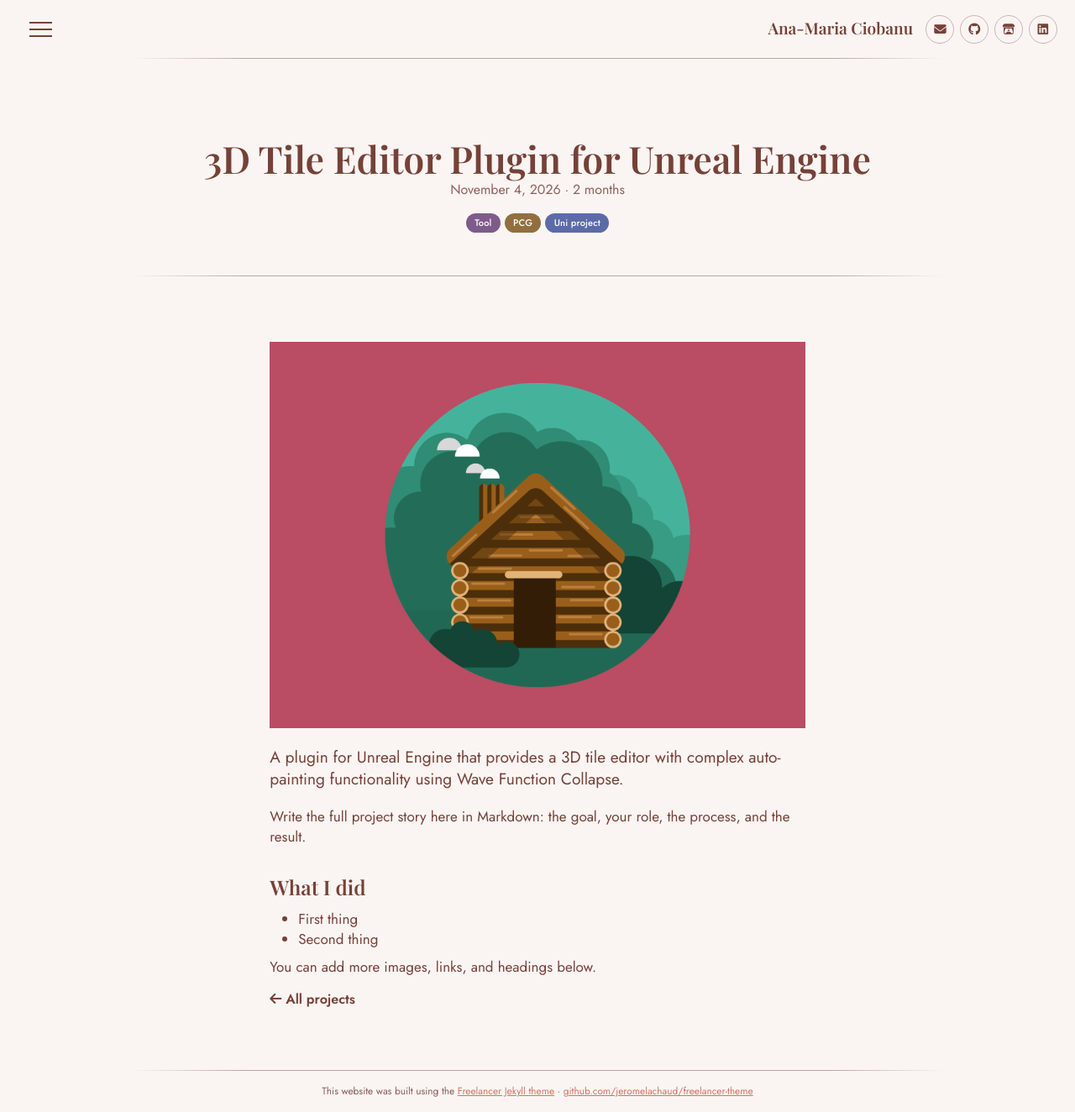
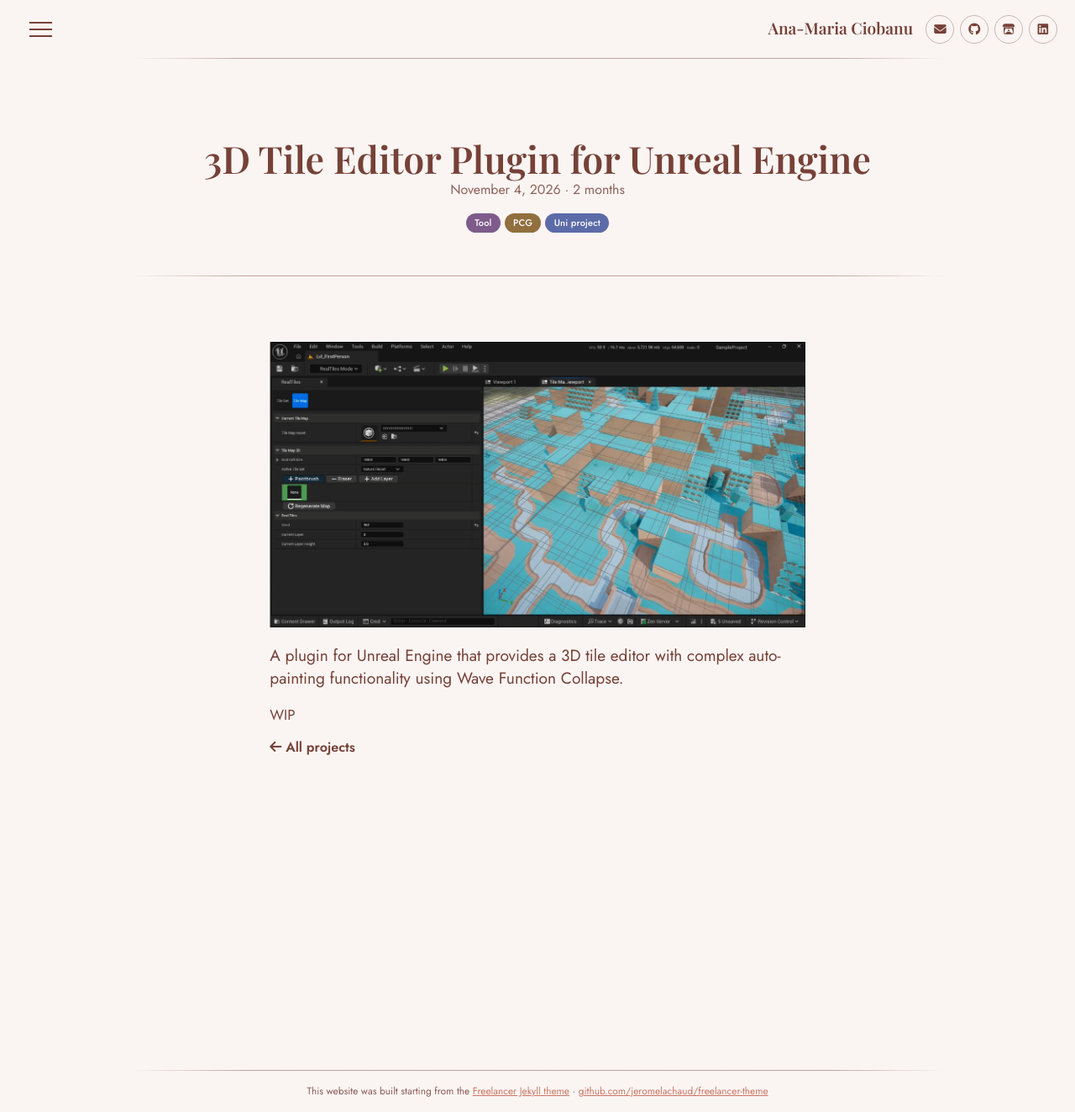
Before and after one commit to AnaMCbn/AnaMCiobanu-portfolio, a Jekyll site: the page built from my-portfolio/_projects/TileEditor.md, in a window 1280 px wide and 1324 px high. Shown: the whole window at 84% size. Built offline with Jekyll 4.4.1, drawn with Linux system fonts in a browser that asks for light colours.

Commit message:
portfolio update

```diff
--- a/my-portfolio/_config.yml
+++ b/my-portfolio/_config.yml
@@ -41,7 +41,7 @@ meta_author: Ana-Maria Ciobanu
 #   Custom domain, or username.github.io:   url: "https://yourname.com"      baseurl: ""
 #   GitHub project page (user.github.io/repo):  url: "https://user.github.io"  baseurl: "/repo"
 # ---------------------------------------------------------------------
-url: ""
+url: "https://anamcbn.github.io"
 baseurl: ""
 
 # Optional: codes that prove you own the site to Google / Bing. Leave empty if unused.
--- a/my-portfolio/_includes/footer.html
+++ b/my-portfolio/_includes/footer.html
@@ -6,7 +6,7 @@
 <footer class="site-footer">
   <div class="footer-bar">
     <p class="footer-credit">
-      This website was built using the
+      This website was built starting from the
       <a href="{{ site.theme_credit.url }}">{{ site.theme_credit.name }}</a>
       &middot;
       <a href="{{ site.theme_credit.url }}">{{ site.theme_credit.url | remove: 'https://' }}</a>
--- a/my-portfolio/_projects/TileEditor.md
+++ b/my-portfolio/_projects/TileEditor.md
@@ -3,18 +3,12 @@
 layout: project            # keep as is. Page layout: _layouts/project.html
 title: 3D Tile Editor Plugin for Unreal Engine           # The name on the card and at the top of the project page
 date: 2026-11-4           # Shown small under the card picture. Also sets the order: newest first
-img: cabin.png             # The picture, a file in img/portfolio/ (card + top of the page)
+img: TileEditor/3dtileditorss.png             # The picture, a file in img/portfolio/ (card + top of the page)
 alt: 3D Tile Editor Plugin for Unreal Engine preview     # Describes the picture for screen readers and Google
 duration: 2 months   # Free text in the details line of the project page (e.g. "Spring 2026")
 tags: [Tool, PCG, Uni]        # Tags on the card and the page. Colors/labels: _data/tags.yml
 description: A plugin for Unreal Engine that provides a 3D tile editor with complex auto-painting functionality using Wave Function Collapse.   # The text on the card (max 4 lines)
 
 ---
-Write the full project story here in Markdown: the goal, your role, the process, and the result.
 
-## What I did
-
-- First thing
-- Second thing
-
-You can add more images, links, and headings below.
+WIP
```
Also changed, not shown: .github/workflows/jekyll.yml (added), my-portfolio/README.md (deleted), my-portfolio/img/portfolio/TileEditor/3dtileditorss.png (added), my-portfolio/img/portfolio/cabin.png (deleted), my-portfolio/img/portfolio/cake.png (deleted), my-portfolio/img/portfolio/circus.png (deleted), my-portfolio/img/portfolio/game.png (deleted), my-portfolio/img/portfolio/safe.png (deleted), my-portfolio/img/portfolio/submarine.png (deleted), 1 other file.
